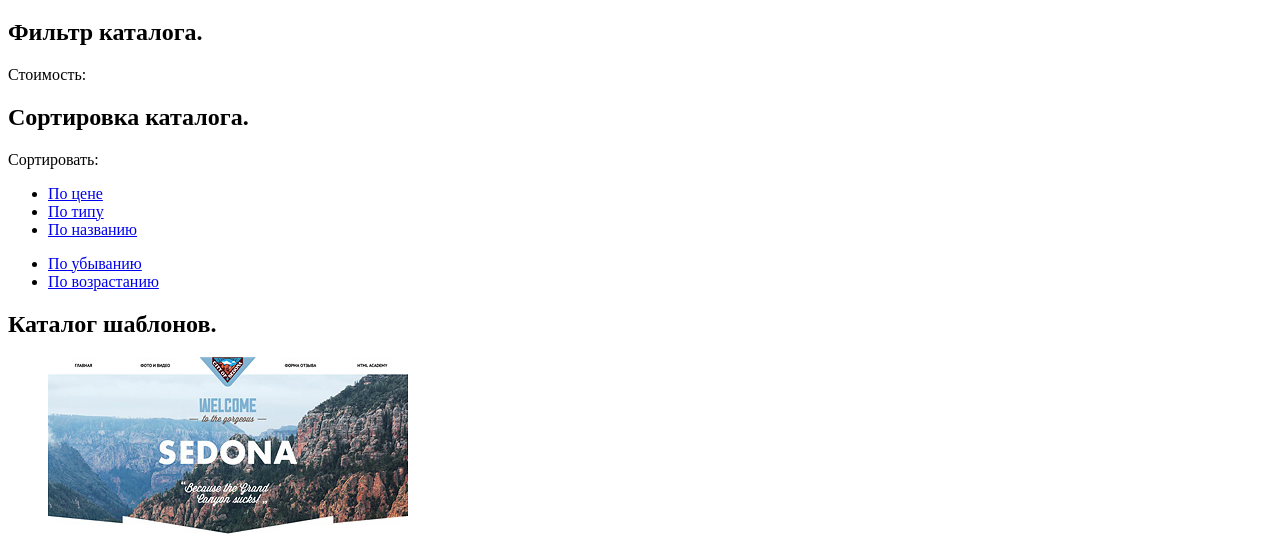
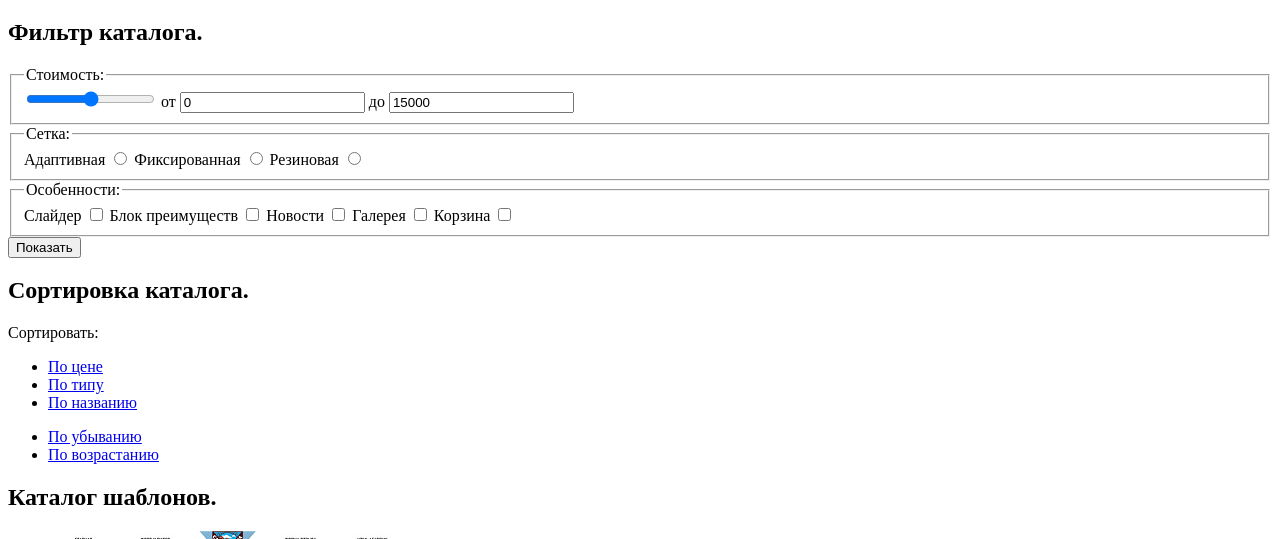
Before and after one commit to IOINITID/nerds, a website: page source/catalog.html in a window 1280 px wide. Shown: the part 261-800 px from the top of the page. Drawn offline with nearby package versions, Linux system fonts and the light colour scheme; files that its build step writes are made by us from their sources.

Commit message:
Added form section markup

```diff
--- a/source/catalog.html
+++ b/source/catalog.html
@@ -38,8 +38,61 @@
     <h1>Магазин готовых шаблонов</h1>
     <section>
       <h2>Фильтр каталога.</h2>
-      <p>Стоимость:</p>
-      <form action="#" method="GET"></form>
+      <form action="#" method="GET">
+        <fieldset>
+          <legend>Стоимость:</legend>
+          <label for="">
+            <input type="range" name="" id="">
+          </label>
+          <label for="">
+            от
+            <input type="number" name="" id="" value="0" placeholder="">
+          </label>
+          <label for="">
+            до
+            <input type="number" name="" id="" value="15000" placeholder="">
+          </label>
+        </fieldset>
+        <fieldset>
+          <legend>Сетка:</legend>
+          <label for="">
+            Адаптивная
+            <input type="radio" name="" id="">
+          </label>
+          <label for="">
+            Фиксированная
+            <input type="radio" name="" id="">
+          </label>
+          <label for="">
+            Резиновая
+            <input type="radio" name="" id="">
+          </label>
+        </fieldset>
+        <fieldset>
+          <legend>Особенности:</legend>
+          <label for="">
+            Слайдер
+            <input type="checkbox" name="" id="">
+          </label>
+          <label for="">
+            Блок преимуществ
+            <input type="checkbox" name="" id="">
+          </label>
+          <label for="">
+            Новости
+            <input type="checkbox" name="" id="">
+          </label>
+          <label for="">
+            Галерея
+            <input type="checkbox" name="" id="">
+          </label>
+          <label for="">
+            Корзина
+            <input type="checkbox" name="" id="">
+          </label>
+        </fieldset>
+        <button type="submit">Показать</button>
+      </form>
     </section>
     <section>
       <h2>Сортировка каталога.</h2>
```
